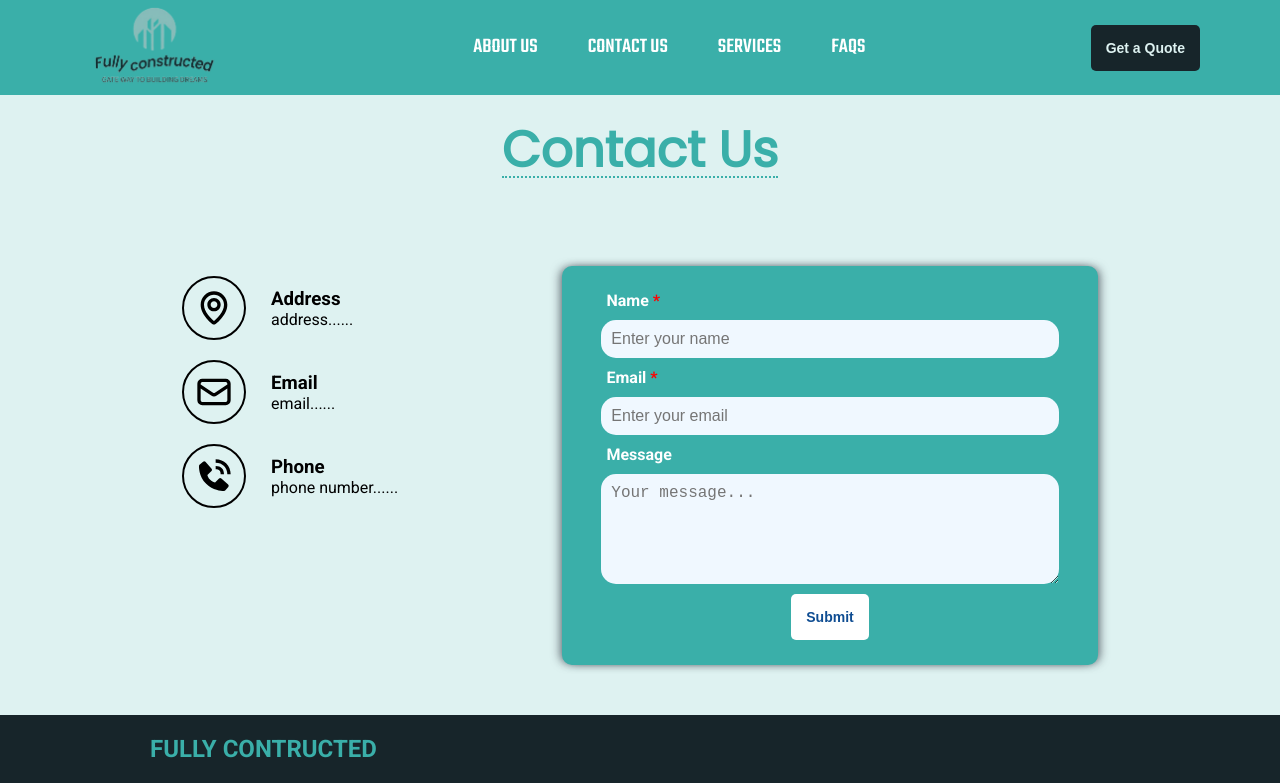
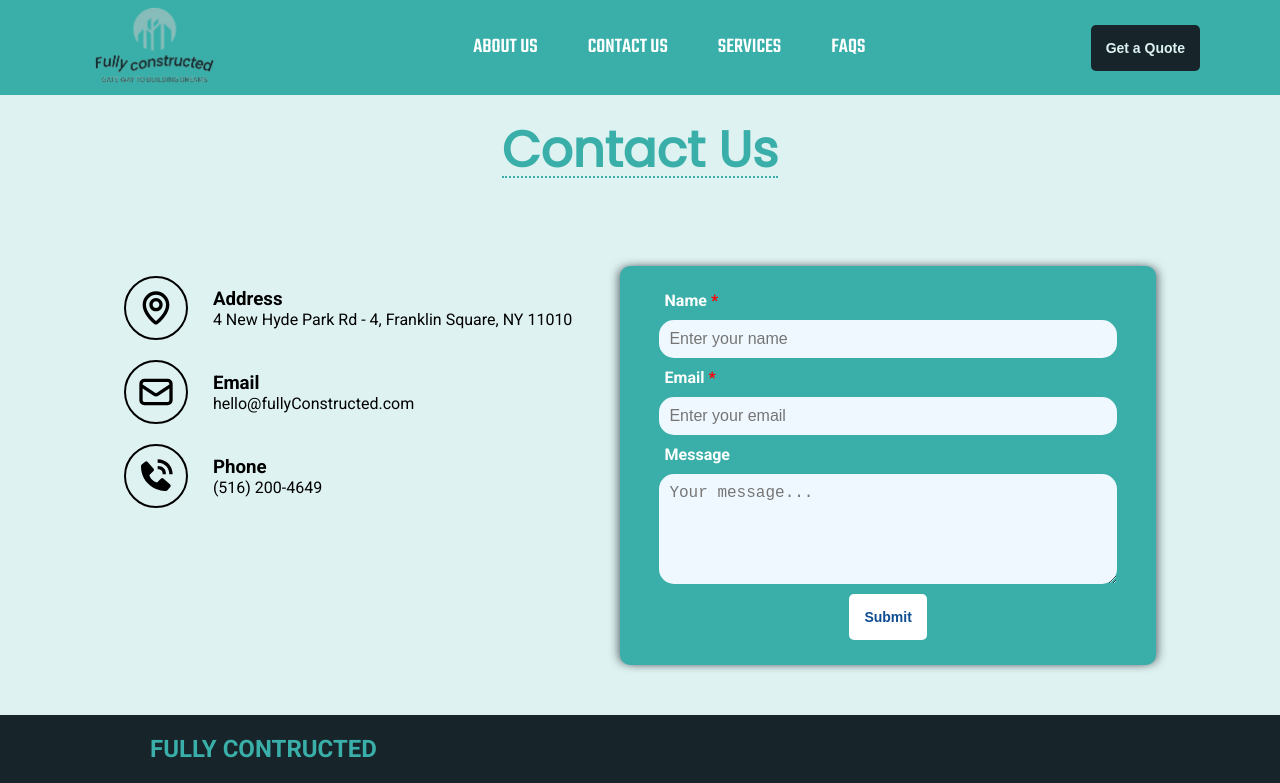
Before and after one commit to Wahaj-Ali/construction-web, a React (Create React App) app: page /contact_us in a window 1280 px wide. Shown: the top 783 px of the page. Built offline with nearby package versions, Linux system fonts and the light colour scheme.

Commit message:
Update ContactUs.jsx
Update contact info.

```diff
--- a/src/Pages/ContactUs/ContactUs.jsx
+++ b/src/Pages/ContactUs/ContactUs.jsx
@@ -1,5 +1,4 @@
 import React from 'react';
-import contactBg from '../../Assets/contact-bg.jpg';
 import { BiMap, BiSolidPhoneCall } from 'react-icons/bi';
 import {HiOutlineMail} from 'react-icons/hi';
 import './ContactUs.css';
@@ -20,7 +19,7 @@ const ContactUs = () => {
                         </div>
                         <div className="ciText">
                             <h3>Address</h3>
-                            <p>address......</p>
+                            <p>4 New Hyde Park Rd - 4, Franklin Square, NY 11010</p>
                         </div>
                     </div>
 
@@ -30,7 +29,7 @@ const ContactUs = () => {
                         </div>
                         <div className="ciText">
                             <h3>Email</h3>
-                            <p>email......</p>
+                            <p>hello@fullyConstructed.com</p>
                         </div>
                     </div>
 
@@ -40,7 +39,7 @@ const ContactUs = () => {
                         </div>
                         <div className="ciText">
                             <h3>Phone</h3>
-                            <p>phone number......</p>
+                            <p>(516) 200-4649</p>
                         </div>
                     </div>
                 </div>
```
